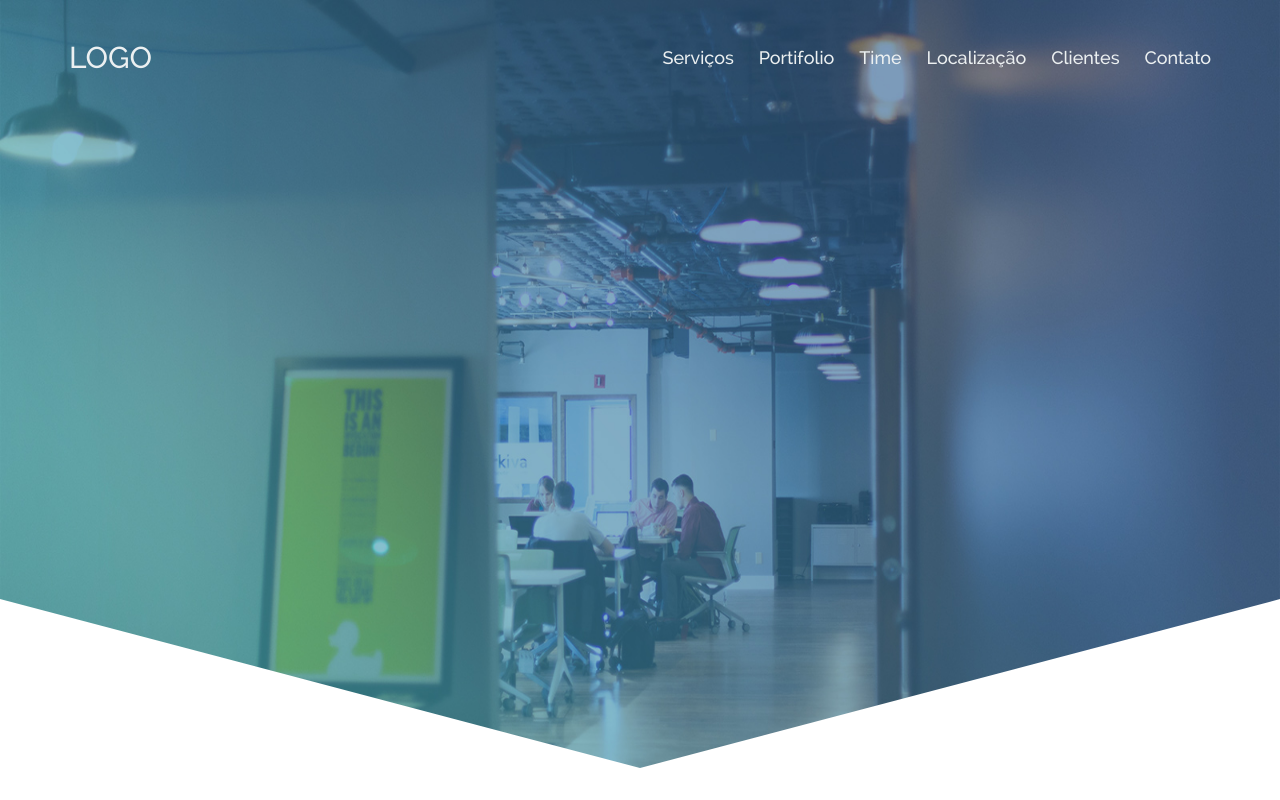
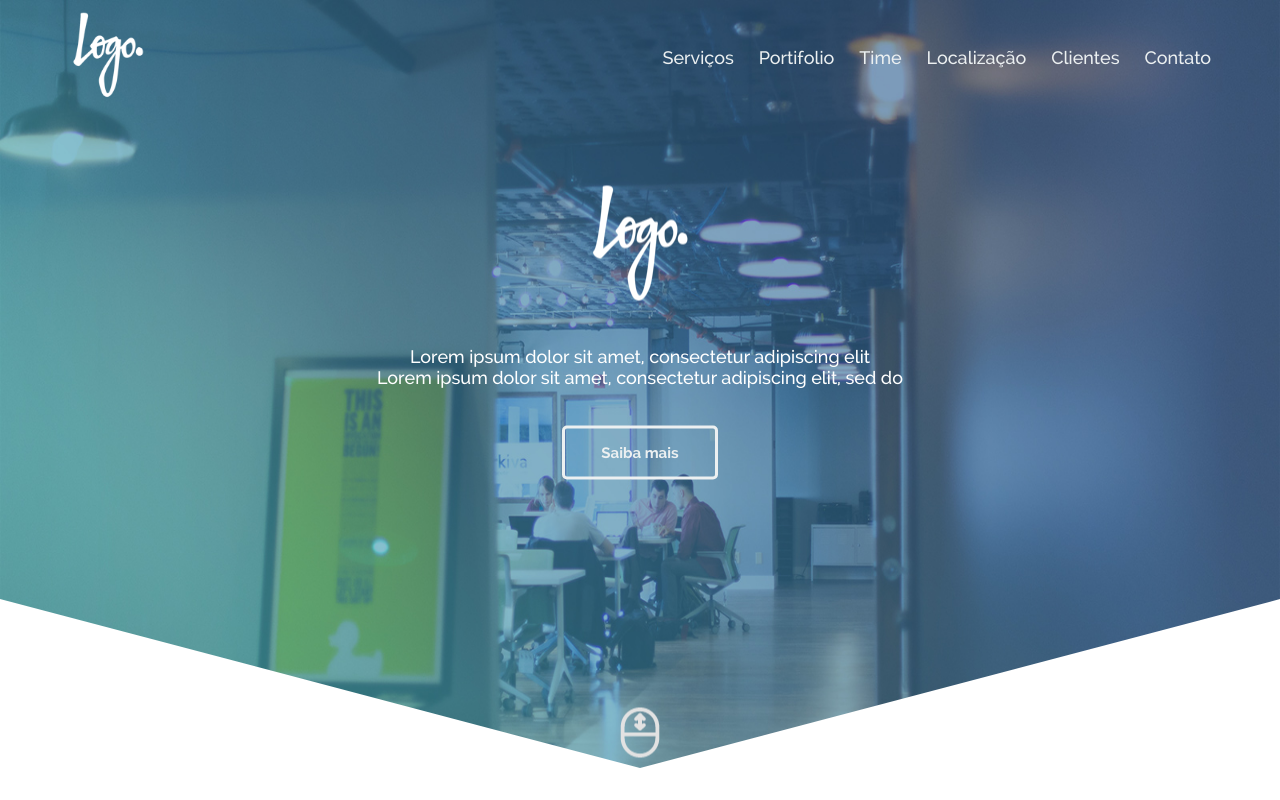
Before and after one commit to iurylippo/projetoflex1, a PHP site: page / in a window 1280 px wide. Run offline with PHP 8.4, Linux system fonts and the light colour scheme.

Commit message:
Adcionando um icone scroll branco e uma imagem logo de exemplo, introduzindo comentários para organizar html, criando a parte banner no index, bem como estilizando topo banner no css

```diff
--- a/assets/css/style.css
+++ b/assets/css/style.css
@@ -49,7 +49,11 @@ header .nav-bar {
 .nav-bar .nav-logo {
     font-size: 30px;
     color: #ecf0f1;
-    font-family: raleway-medium;
+    font-family: raleway-bold;
+}
+
+.nav-bar .nav-logo img {
+    height: 90px;
 }
 
 .nav-bar .nav-link {
@@ -71,3 +75,58 @@ header .nav-bar {
     font-size: 18px;
     color: #ecf0f1;
 }
+
+/* BANNER */
+.banner-box {
+    color: #fff;
+    width: 672px;
+    position: absolute;
+    left: 50%;
+    top: 60%;
+    transform: translate(-50%, -50%);
+    text-align: center;
+}
+
+.banner-box .banner-logo {
+    margin-bottom: 38px;
+}
+
+.banner-box .banner-texto-box {
+    margin-bottom: 38px;
+}
+
+.banner-box .banner-logo img {
+    display: inline-block;
+}
+
+
+.banner-box .banner-texto-box .banner-texto {
+    display: block;
+    font-size: 18px;
+    font-family: raleway-medium;
+}
+
+.banner-box .botao {
+    display: inline-block;
+    text-decoration: none;
+    color: #ecf0f1;
+    font-family: raleway-bold;
+    font-size: 15px;
+    border: 3px solid #ecf0f1;
+    padding: 15px 36px;
+    border-radius: 5px;
+}
+
+.banner-box .banner-scroll {
+    padding-top: 228px;
+}
+
+.banner-box .banner-scroll img {
+    display: inline-block;
+}
+
+.banner-box .banner-scroll .banner-scroll-titulo{
+    display: block;
+    font-family: raleway-bold;
+    font-size: 15px;
+}
--- a/index.php
+++ b/index.php
@@ -8,11 +8,12 @@
     <link rel="stylesheet" type="text/css" media="screen" href="assets/css/style.css" />
 </head>
 <body>
+    <!-- header -->
     <header class="column">
         <div class="container">
             <div class="nav-bar">
                 <div class="nav-logo">
-                    LOGO
+                    <img src="assets/images/logo.png" />
                 </div>
                 <nav class="nav-link">
                     <ul>
@@ -26,6 +27,22 @@
                 </nav>
             </div>
        </div>
+       <!--banner-->
+       <div class="banner-box">
+          <div class="banner-logo">
+              <img src="assets/images/logo.png"/>
+          </div>
+          <div class="banner-texto-box">
+              <span class="banner-texto" id="banner-texto-1">Lorem ipsum dolor sit amet, consectetur adipiscing elit</span>
+              <span class="banner-texto" id="banner-texto-2">Lorem ipsum dolor sit amet, consectetur adipiscing elit, sed do </span>
+          </div>
+          <a href="#" class="botao">Saiba mais</a>
+
+          <div class="banner-scroll">
+              <img src="assets/icons/mouse_scrolling-white-50.png"/>
+              <span class="banner-scroll-titulo">Deslize para baixo</span>
+          </div>
+       </div>
     </header>
 </body>
 </html>
```
Also changed, not shown: assets/icons/mouse_scrolling-white-50.png (added), assets/images/logo.png (added).
